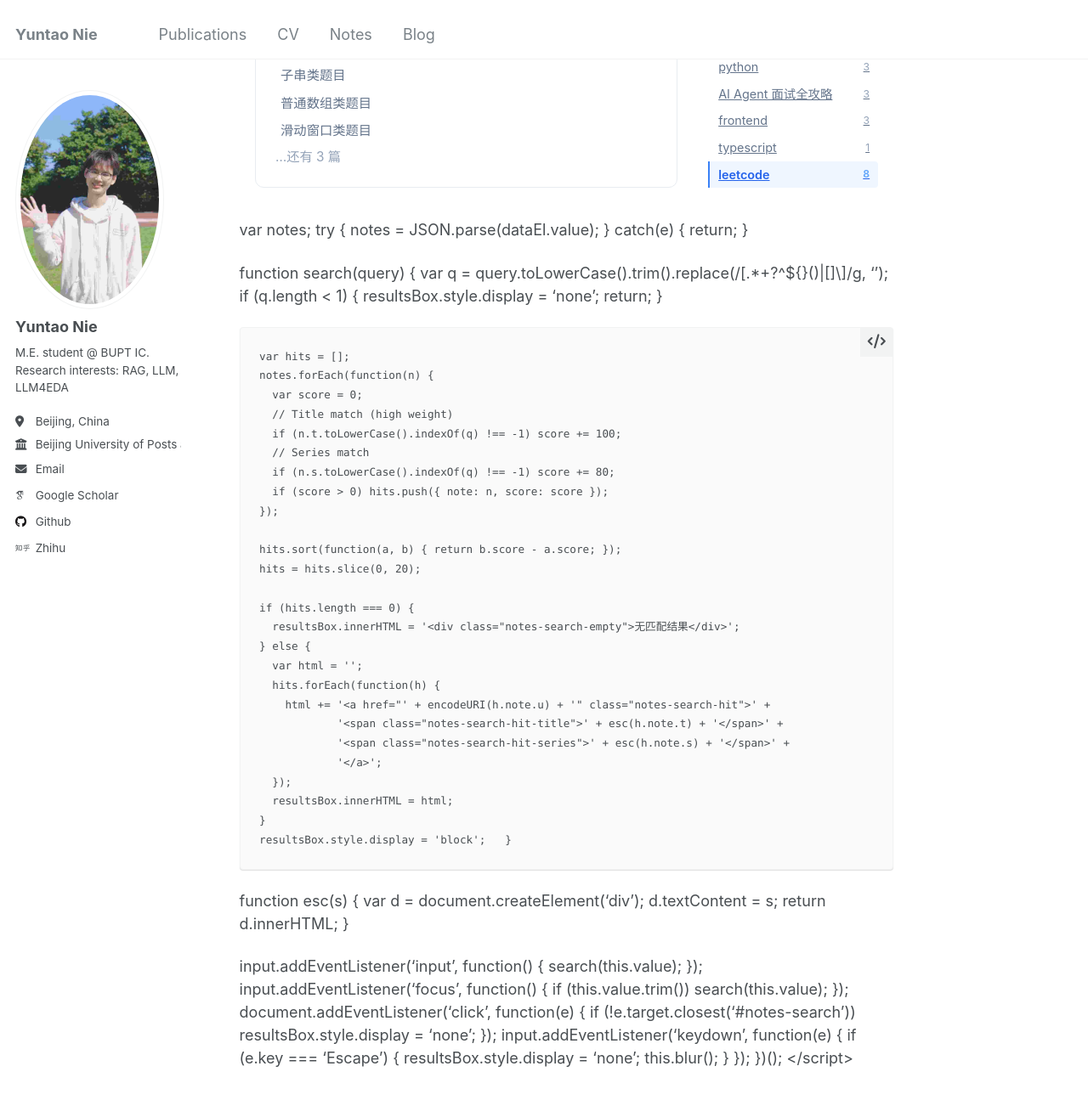
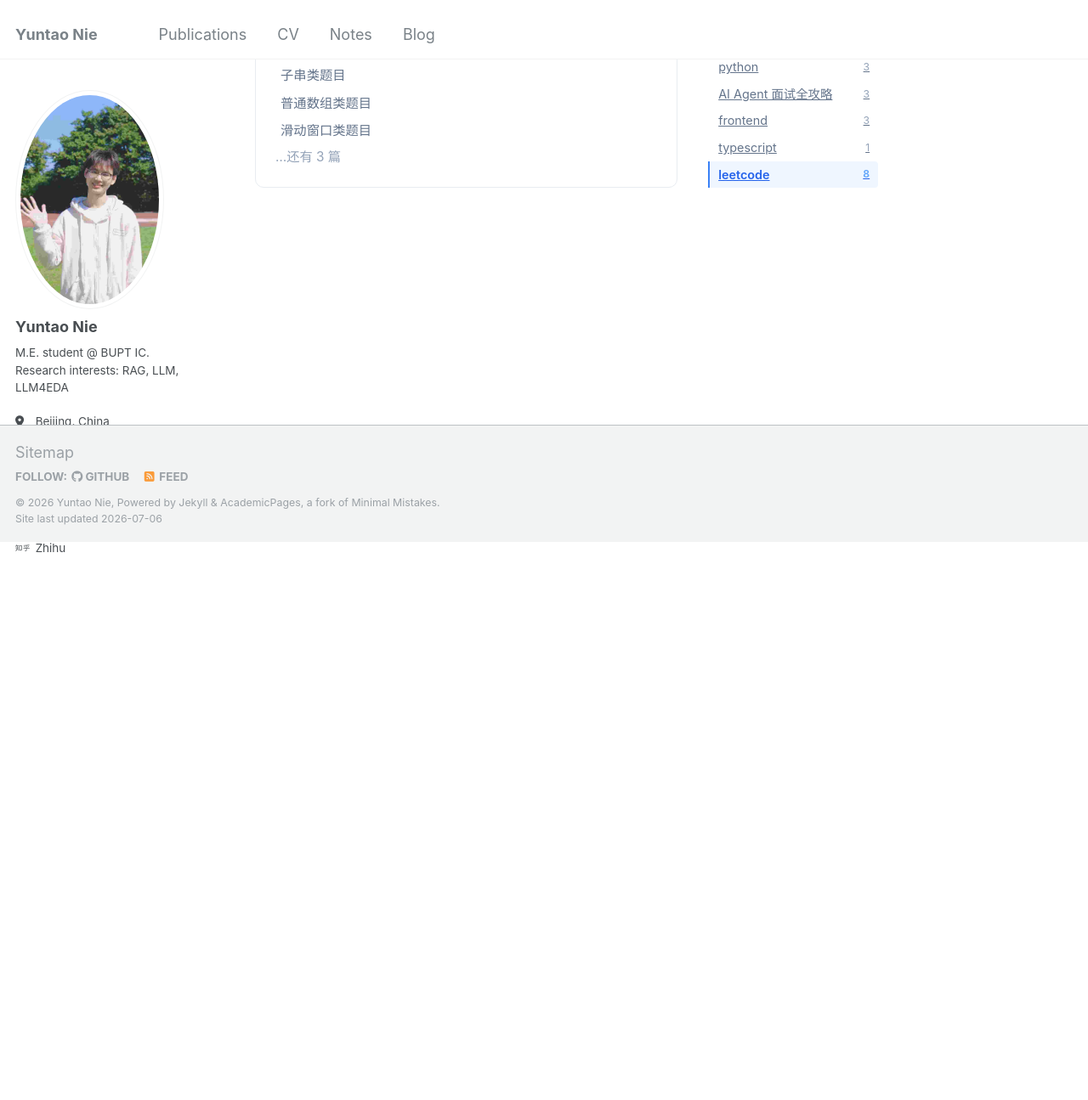
Before and after one commit to 1571859588/1571859588.github.io, a Jekyll site: the page built from _pages/notes.md, in a window 1280 px wide and 1400 px high, scrolled down 3524 px. Shown: the top 1295 px of the window at 85% size. Built offline with Jekyll 4.4.1, drawn with Linux system fonts in a browser that asks for light colours; some web fonts are replaced; after the commit the page ends 4162 px from its top, so only the background shows below that.

Commit message:
@ fix: replace textarea+JSON.parse with inline JS object literals
- Eliminate JSON.parse and <textarea> entirely
- Notes index is now a JS array literal (no parsing needed)
- Add console.log debug output at each step
- Support both real-time input AND Enter key search
- Clear results on Escape or outside click

Co-Authored-By: Claude Opus 4.8 <noreply@anthropic.com>
@

```diff
--- a/_pages/notes.md
+++ b/_pages/notes.md
@@ -88,51 +88,51 @@ toc: false
   </aside>
 </div>
 
-<!-- Search index — stored in <textarea> to safely contain any characters -->
-<textarea id="notes-search-data" style="display:none">[
-{% for note in site.notes %}
-  {"t":{{ note.title | jsonify }},"s":{{ note.series_title | default: note.series | jsonify }},"u":{{ note.url | relative_url | jsonify }}}{% unless forloop.last %},{% endunless %}
-{% endfor %}
-]</textarea>
+<script>
+console.log('Notes search: init');
+(function() {
+  // Inline search index — no JSON.parse, no <textarea>, just JS objects
+  var notes = [
+  {% for note in site.notes %}
+    {t:{{ note.title | jsonify }}, s:{{ note.series_title | default: note.series | jsonify }}, u:{{ note.url | relative_url | jsonify }}}{% unless forloop.last %},{% endunless %}
+  {% endfor %}
+  ];
 
-<script>
-(function() {
+  console.log('Notes search: indexed ' + notes.length + ' notes');
+
   var input  = document.getElementById('notes-search-input');
   var resultsBox = document.getElementById('notes-search-results');
-  var dataEl = document.getElementById('notes-search-data');
-  if (!input || !resultsBox || !dataEl) return;
-
-  // Parse from <textarea> — safe for any characters including </script>
-  var notes;
-  try { notes = JSON.parse(dataEl.value); } catch(e) { return; }
+  if (!input || !resultsBox) { console.log('Notes search: missing elements'); return; }
 
   function search(query) {
-    var q = query.toLowerCase().trim().replace(/[.*+?^${}()|[\]\\]/g, '');
-    if (q.length < 1) { resultsBox.style.display = 'none'; return; }
+    var q = query.toLowerCase().trim();
+    if (q.length < 1) { resultsBox.style.display = 'none'; resultsBox.innerHTML = ''; return; }
 
     var hits = [];
-    notes.forEach(function(n) {
+    for (var i = 0; i < notes.length; i++) {
+      var n = notes[i];
       var score = 0;
-      // Title match (high weight)
       if (n.t.toLowerCase().indexOf(q) !== -1) score += 100;
-      // Series match
       if (n.s.toLowerCase().indexOf(q) !== -1) score += 80;
       if (score > 0) hits.push({ note: n, score: score });
-    });
+    }
 
     hits.sort(function(a, b) { return b.score - a.score; });
     hits = hits.slice(0, 20);
+
+    console.log('Notes search: "' + q + '" → ' + hits.length + ' hits');
 
     if (hits.length === 0) {
       resultsBox.innerHTML = '<div class="notes-search-empty">无匹配结果</div>';
     } else {
       var html = '';
-      hits.forEach(function(h) {
-        html += '<a href="' + encodeURI(h.note.u) + '" class="notes-search-hit">' +
+      for (var j = 0; j < hits.length; j++) {
+        var h = hits[j];
+        html += '<a href="' + h.note.u + '" class="notes-search-hit">' +
                 '<span class="notes-search-hit-title">' + esc(h.note.t) + '</span>' +
                 '<span class="notes-search-hit-series">' + esc(h.note.s) + '</span>' +
                 '</a>';
-      });
+      }
       resultsBox.innerHTML = html;
     }
     resultsBox.style.display = 'block';
@@ -144,13 +144,18 @@ toc: false
     return d.innerHTML;
   }
 
+  // Real-time search on input
   input.addEventListener('input', function() { search(this.value); });
-  input.addEventListener('focus', function() { if (this.value.trim()) search(this.value); });
+
+  // Enter key triggers search
+  input.addEventListener('keydown', function(e) {
+    if (e.key === 'Enter') { e.preventDefault(); search(this.value); }
+    if (e.key === 'Escape') { resultsBox.style.display = 'none'; resultsBox.innerHTML = ''; this.blur(); }
+  });
+
+  // Click outside closes results
   document.addEventListener('click', function(e) {
-    if (!e.target.closest('#notes-search')) resultsBox.style.display = 'none';
-  });
-  input.addEventListener('keydown', function(e) {
-    if (e.key === 'Escape') { resultsBox.style.display = 'none'; this.blur(); }
+    if (!e.target.closest('#notes-search')) { resultsBox.style.display = 'none'; resultsBox.innerHTML = ''; }
   });
 })();
 </script>
```
